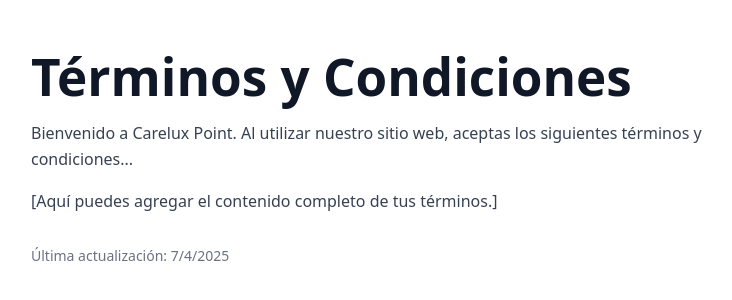
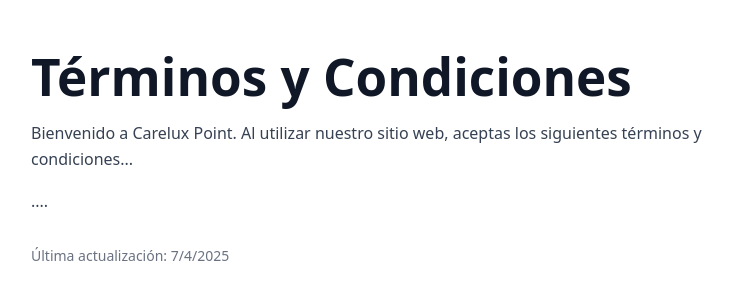
Before and after one commit to ByFlowersty/Cynosure_Carelux, a React (Vite) app: page /terminos in a window 1280 px wide. Shown: the top 300 px of the page, without its empty margins (225-957 px from the left). Built offline with nearby package versions, Linux system fonts and the light colour scheme; no server answers.

Commit message:
Update terminos.tsx

```diff
--- a/src/components/Login/terminos.tsx
+++ b/src/components/Login/terminos.tsx
@@ -9,7 +9,7 @@
           Bienvenido a Carelux Point. Al utilizar nuestro sitio web, aceptas los siguientes términos y condiciones...
         </p>
         <p className="text-gray-700 text-base leading-relaxed mb-4">
-          [Aquí puedes agregar el contenido completo de tus términos.]
+          ....
         </p>
         <p className="text-gray-500 text-sm mt-8">
           Última actualización: {new Date().toLocaleDateString()}
```
